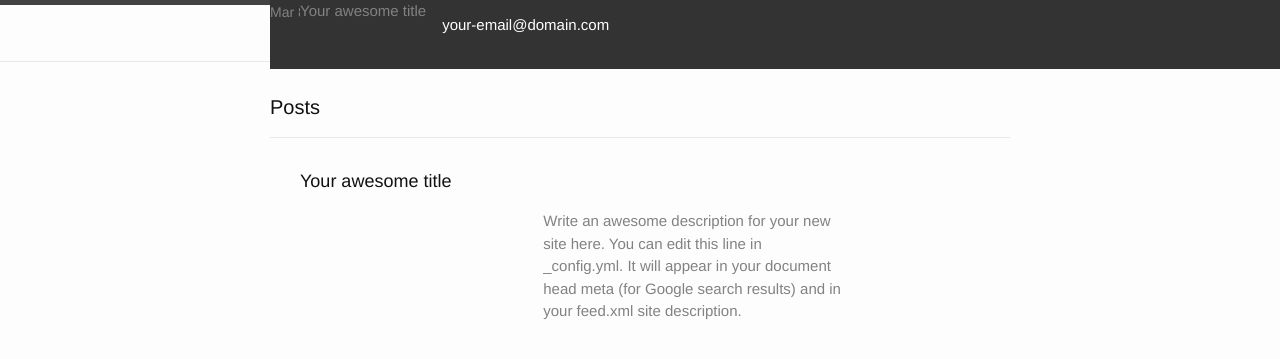
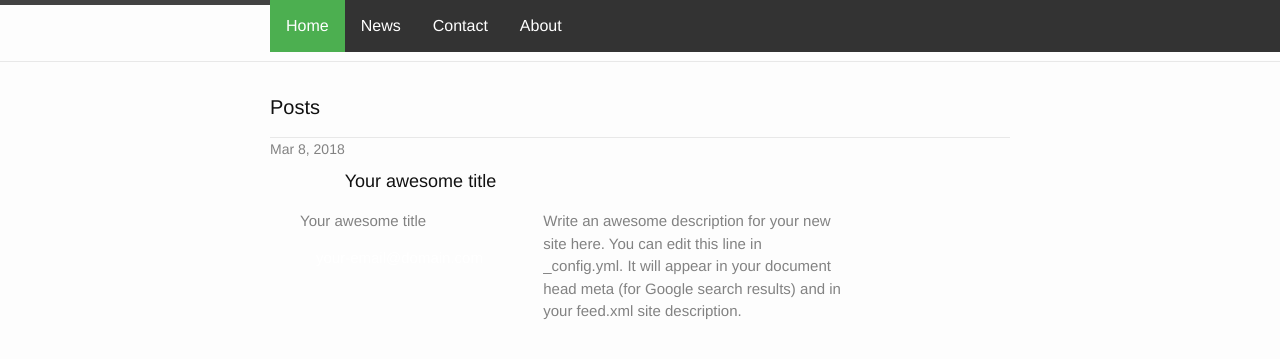
Before and after one commit to Jorti1/cr, a Jekyll site: the page built from index.html, in a window 1280 px wide. Shown: the top 359 px of the page. Built offline with Jekyll 4.4.1, drawn with Linux system fonts in a browser that asks for light colours.

Commit message:
Update header.html

```diff
--- a/_includes/header.html
+++ b/_includes/header.html
@@ -14,7 +14,7 @@
       </a>
  -->
 <style>
-ul {
+.ul {
     list-style-type: none;
     margin: 0;
     padding: 0;
@@ -49,7 +49,7 @@ li a:hover:not(.active) {
 </head>
 <body>
 
-<ul>
+<ul class="ul">
   <li><a class="active" href="#home">Home</a></li>
   <li><a href="#news">News</a></li>
   <li><a href="#contact">Contact</a></li>
```
